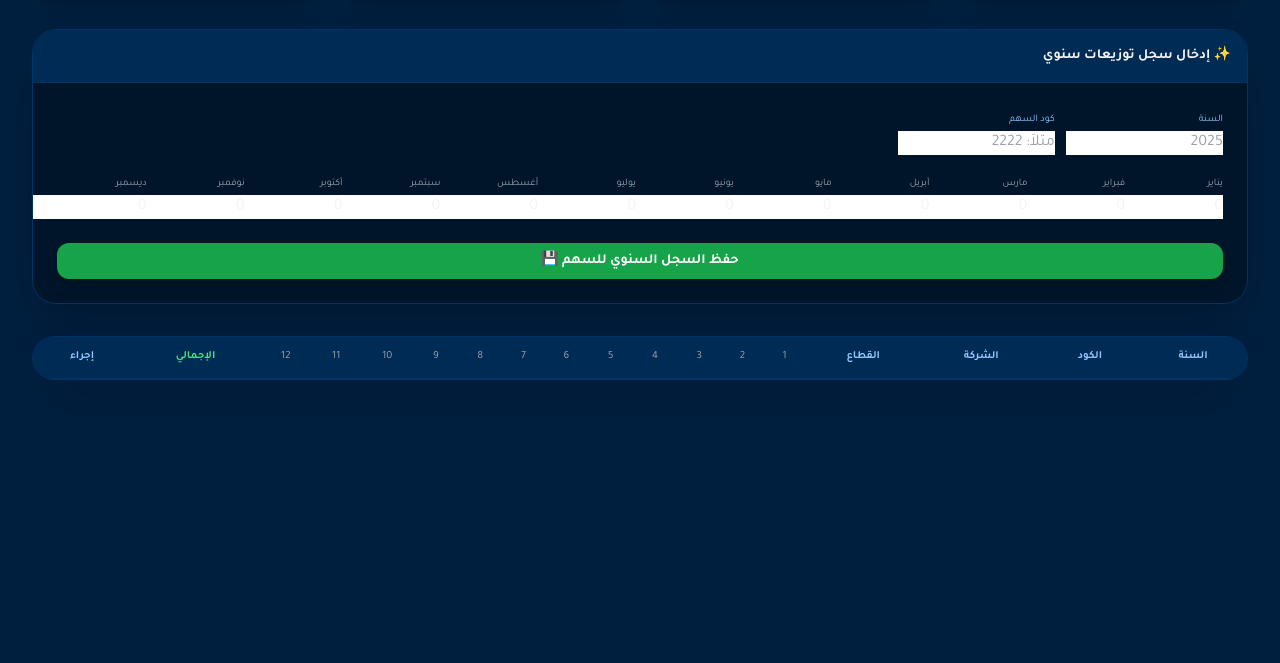
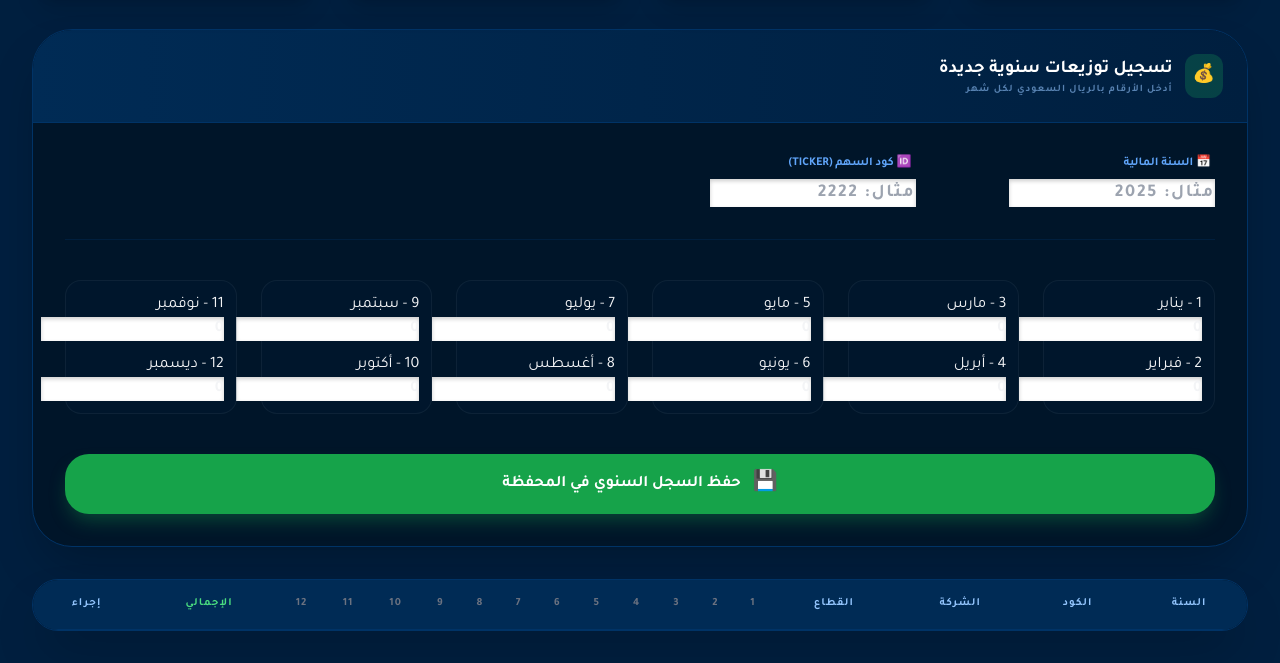
Before and after one commit to radwane71/Retirement, a plain HTML site: page dividends.html in a window 1280 px wide. Shown: the part 250-913 px from the top of the page. Before the commit the page ends 800 px from the top, so only its background shows below. Drawn offline with nearby package versions, Linux system fonts and the light colour scheme.

Commit message:
Update dividends.html

```diff
--- a/dividends.html
+++ b/dividends.html
@@ -22,7 +22,17 @@
     <style>
         @import url('https://fonts.googleapis.com/css2?family=Tajawal:wght@400;500;700&display=swap');
         body { font-family: 'Tajawal', sans-serif; background-color: #001f3f; color: #f3f4f6; }
-        .input-style { @apply bg-navy-800 border border-navy-600 rounded-xl p-2 text-xs focus:border-blue-500 outline-none text-white w-full; }
+
+        /* تحسين استايل الحقول ليكون النص واضحاً جداً */
+        .input-premium {
+            @apply bg-navy-800 border border-navy-600 rounded-2xl p-3 text-sm text-white w-full transition-all duration-300;
+            box-shadow: inset 0 2px 4px rgba(0,0,0,0.2);
+        }
+        .input-premium:focus {
+            @apply border-blue-500 bg-navy-700 ring-2 ring-blue-500/20 outline-none;
+        }
+        .month-label { @apply text-[11px] font-bold text-blue-300/70 mb-1 block mr-1 uppercase tracking-tighter; }
+
         ::-webkit-scrollbar { width: 6px; height: 6px; }
         ::-webkit-scrollbar-thumb { background: #003366; border-radius: 10px; }
     </style>
@@ -31,8 +41,8 @@
 
     <nav class="bg-navy-900 border-b border-navy-600 p-4 mb-8 flex flex-col md:flex-row justify-between items-center rounded-2xl shadow-2xl">
         <div class="flex items-center gap-3 mb-4 md:mb-0">
-            <div class="bg-blue-600 p-2 rounded-lg text-xl">💼</div>
-            <h1 class="text-2xl font-bold text-white uppercase tracking-wider">Retirement <span class="text-blue-400 font-light">Hub</span></h1>
+            <div class="bg-blue-600 p-2 rounded-lg text-xl shadow-lg">💼</div>
+            <h1 class="text-2xl font-bold text-white uppercase tracking-wider">Retirement <span class="text-blue-400 font-light text-lg">Hub</span></h1>
         </div>
         <div class="flex flex-wrap justify-center gap-4 text-sm font-medium">
             <a href="index.html" class="px-4 py-2 hover:text-blue-400 transition">الرئيسية 🏠</a>
@@ -43,85 +53,121 @@
 
     <div class="grid grid-cols-1 md:grid-cols-4 gap-6 mb-8">
         <div class="bg-navy-700 p-6 rounded-3xl border border-navy-600 shadow-xl">
-            <p class="text-green-400 text-xs font-bold mb-1">إجمالي التوزيعات التراكمية 💰</p>
+            <p class="text-green-400 text-xs font-bold mb-1 uppercase tracking-widest">إجمالي التوزيعات التراكمية 💰</p>
             <h3 class="text-3xl font-black text-white" id="stat-total-all">0.00</h3>
         </div>
         <div class="bg-navy-700 p-6 rounded-3xl border border-navy-600 shadow-xl">
-            <p class="text-blue-300 text-xs font-bold mb-1">توزيعات عام 2025 📅</p>
+            <p class="text-blue-300 text-xs font-bold mb-1 uppercase tracking-widest">توزيعات عام 2025 📅</p>
             <h3 class="text-2xl font-bold text-white" id="stat-total-2025">0.00</h3>
         </div>
         <div class="bg-navy-700 p-6 rounded-3xl border border-navy-600 shadow-xl text-center flex flex-col justify-center">
-            <p class="text-amber-400 text-xs font-bold mb-2">🏆 أفضل الشركات توزيعاً</p>
-            <ul id="top-payers-list" class="text-[10px] space-y-1">
-                </ul>
+            <p class="text-amber-400 text-[10px] font-black mb-2 uppercase tracking-widest">🏆 أفضل الشركات توزيعاً</p>
+            <ul id="top-payers-list" class="text-[11px] space-y-1 font-bold"></ul>
         </div>
         <div class="bg-navy-700 p-6 rounded-3xl border border-navy-600 shadow-xl flex items-center justify-center">
             <div id="alert-summary" class="text-center">
-                <span class="text-gray-400 text-xs">حالة المحفظة</span>
-                <p class="text-green-400 font-bold">مستقرة ✅</p>
+                <span class="text-gray-400 text-[10px] uppercase font-bold tracking-widest">حالة المحفظة</span>
+                <p class="text-green-400 font-black text-lg">مستقرة ✅</p>
             </div>
         </div>
     </div>
 
     <div id="alerts-container" class="mb-8 hidden">
-        <div class="bg-red-500/10 border border-red-500/50 rounded-2xl p-4 shadow-lg animate-pulse">
-            <h3 class="text-red-400 font-bold mb-2 flex items-center gap-2 text-sm">⚠️ إنذار انخفاض التوزيعات المتتالي</h3>
-            <ul id="alerts-list" class="text-xs text-red-200 space-y-1 list-disc list-inside"></ul>
+        <div class="bg-red-500/10 border border-red-500/30 rounded-3xl p-5 shadow-2xl animate-pulse">
+            <h3 class="text-red-400 font-black mb-2 flex items-center gap-2 text-sm uppercase tracking-tighter">⚠️ إنذار انخفاض التوزيعات المتتالي</h3>
+            <ul id="alerts-list" class="text-xs text-red-200 space-y-1 list-disc list-inside font-bold"></ul>
         </div>
     </div>
 
-    <div class="bg-navy-900 border border-navy-600 rounded-3xl shadow-2xl overflow-hidden mb-8">
-        <div class="bg-navy-700 p-4 border-b border-navy-600">
-            <h2 class="font-bold text-sm">✨ إدخال سجل توزيعات سنوي</h2>
+    <div class="bg-navy-900 border border-navy-600 rounded-[2.5rem] shadow-2xl overflow-hidden mb-8">
+        <div class="bg-gradient-to-r from-navy-700 to-navy-800 p-6 border-b border-navy-600 flex justify-between items-center">
+            <div class="flex items-center gap-3">
+                <div class="bg-green-500/20 p-2 rounded-xl text-green-400 text-lg">💰</div>
+                <div>
+                    <h2 class="font-black text-lg text-white">تسجيل توزيعات سنوية جديدة</h2>
+                    <p class="text-[10px] text-blue-300/60 font-bold uppercase tracking-widest">أدخل الأرقام بالريال السعودي لكل شهر</p>
+                </div>
+            </div>
         </div>
-        <div class="p-6">
-            <div class="grid grid-cols-2 md:grid-cols-4 lg:grid-cols-7 gap-3 mb-4">
-                <div class="col-span-1"><label class="text-[10px] text-blue-300">السنة</label><input type="number" id="yearIn" placeholder="2025" class="input-style"></div>
-                <div class="col-span-1"><label class="text-[10px] text-blue-300">كود السهم</label><input type="text" id="tickerIn" placeholder="مثلاً: 2222" class="input-style"></div>
-                <div class="col-span-5 hidden lg:block"></div> </div>
-            <div class="grid grid-cols-4 md:grid-cols-6 lg:grid-cols-12 gap-2">
-                <div><label class="text-[10px] text-gray-400">يناير</label><input type="number" id="m1" value="0" class="input-style"></div>
-                <div><label class="text-[10px] text-gray-400">فبراير</label><input type="number" id="m2" value="0" class="input-style"></div>
-                <div><label class="text-[10px] text-gray-400">مارس</label><input type="number" id="m3" value="0" class="input-style"></div>
-                <div><label class="text-[10px] text-gray-400">أبريل</label><input type="number" id="m4" value="0" class="input-style"></div>
-                <div><label class="text-[10px] text-gray-400">مايو</label><input type="number" id="m5" value="0" class="input-style"></div>
-                <div><label class="text-[10px] text-gray-400">يونيو</label><input type="number" id="m6" value="0" class="input-style"></div>
-                <div><label class="text-[10px] text-gray-400">يوليو</label><input type="number" id="m7" value="0" class="input-style"></div>
-                <div><label class="text-[10px] text-gray-400">أغسطس</label><input type="number" id="m8" value="0" class="input-style"></div>
-                <div><label class="text-[10px] text-gray-400">سبتمبر</label><input type="number" id="m9" value="0" class="input-style"></div>
-                <div><label class="text-[10px] text-gray-400">أكتوبر</label><input type="number" id="m10" value="0" class="input-style"></div>
-                <div><label class="text-[10px] text-gray-400">نوفمبر</label><input type="number" id="m11" value="0" class="input-style"></div>
-                <div><label class="text-[10px] text-gray-400">ديسمبر</label><input type="number" id="m12" value="0" class="input-style"></div>
+
+        <div class="p-8">
+            <div class="flex flex-col md:flex-row gap-6 mb-10 pb-8 border-b border-navy-700/50">
+                <div class="flex-1">
+                    <label class="text-xs font-black text-blue-400 mb-2 flex items-center gap-2 pr-1 uppercase">
+                        📅 السنة المالية
+                    </label>
+                    <input type="number" id="yearIn" placeholder="مثال: 2025" class="input-premium text-lg font-black tracking-widest">
+                </div>
+                <div class="flex-1">
+                    <label class="text-xs font-black text-blue-400 mb-2 flex items-center gap-2 pr-1 uppercase">
+                        🆔 كود السهم (Ticker)
+                    </label>
+                    <input type="text" id="tickerIn" placeholder="مثال: 2222" class="input-premium text-lg font-black tracking-widest">
+                </div>
+                <div class="hidden lg:block flex-[2]"></div> </div>
+
+            <div class="grid grid-cols-2 md:grid-cols-4 lg:grid-cols-6 gap-6">
+                <div class="space-y-3 bg-navy-800/20 p-3 rounded-2xl border border-white/5">
+                    <div><label class="month-label">1 - يناير</label><input type="number" id="m1" value="0" class="input-premium font-bold"></div>
+                    <div><label class="month-label">2 - فبراير</label><input type="number" id="m2" value="0" class="input-premium font-bold"></div>
+                </div>
+                <div class="space-y-3 bg-navy-800/20 p-3 rounded-2xl border border-white/5">
+                    <div><label class="month-label">3 - مارس</label><input type="number" id="m3" value="0" class="input-premium font-bold"></div>
+                    <div><label class="month-label">4 - أبريل</label><input type="number" id="m4" value="0" class="input-premium font-bold"></div>
+                </div>
+                <div class="space-y-3 bg-navy-800/20 p-3 rounded-2xl border border-white/5">
+                    <div><label class="month-label">5 - مايو</label><input type="number" id="m5" value="0" class="input-premium font-bold"></div>
+                    <div><label class="month-label">6 - يونيو</label><input type="number" id="m6" value="0" class="input-premium font-bold"></div>
+                </div>
+                <div class="space-y-3 bg-navy-800/20 p-3 rounded-2xl border border-white/5">
+                    <div><label class="month-label">7 - يوليو</label><input type="number" id="m7" value="0" class="input-premium font-bold"></div>
+                    <div><label class="month-label">8 - أغسطس</label><input type="number" id="m8" value="0" class="input-premium font-bold"></div>
+                </div>
+                <div class="space-y-3 bg-navy-800/20 p-3 rounded-2xl border border-white/5">
+                    <div><label class="month-label">9 - سبتمبر</label><input type="number" id="m9" value="0" class="input-premium font-bold"></div>
+                    <div><label class="month-label">10 - أكتوبر</label><input type="number" id="m10" value="0" class="input-premium font-bold"></div>
+                </div>
+                <div class="space-y-3 bg-navy-800/20 p-3 rounded-2xl border border-white/5">
+                    <div><label class="month-label">11 - نوفمبر</label><input type="number" id="m11" value="0" class="input-premium font-bold"></div>
+                    <div><label class="month-label">12 - ديسمبر</label><input type="number" id="m12" value="0" class="input-premium font-bold"></div>
+                </div>
             </div>
-            <button onclick="addDividend()" class="mt-6 w-full bg-green-600 hover:bg-green-500 text-white font-bold py-2 rounded-xl shadow-lg transition-transform active:scale-95 text-sm">حفظ السجل السنوي للسهم 💾</button>
+
+            <div class="mt-10">
+                <button onclick="addDividend()" class="w-full bg-green-600 hover:bg-green-500 text-white font-black py-4 rounded-[1.5rem] shadow-[0_10px_20px_-5px_rgba(22,163,74,0.4)] transition-all duration-300 transform active:scale-[0.98] flex items-center justify-center gap-3">
+                    <span class="text-xl">💾</span> حفظ السجل السنوي في المحفظة
+                </button>
+            </div>
         </div>
     </div>
 
-    <div class="bg-navy-900 border border-navy-600 rounded-3xl shadow-2xl overflow-hidden">
+    <div class="bg-navy-900 border border-navy-600 rounded-[2rem] shadow-2xl overflow-hidden">
         <div class="overflow-x-auto">
             <table class="w-full text-center text-[11px]">
                 <thead>
-                    <tr class="bg-navy-700 text-blue-300 border-b border-navy-600">
-                        <th class="p-3">السنة</th>
-                        <th class="p-3">الكود</th>
-                        <th class="p-3">الشركة</th>
-                        <th class="p-3">القطاع</th>
-                        <th class="p-2 text-gray-400 font-light">1</th><th class="p-2 text-gray-400 font-light">2</th><th class="p-2 text-gray-400 font-light">3</th>
-                        <th class="p-2 text-gray-400 font-light">4</th><th class="p-2 text-gray-400 font-light">5</th><th class="p-2 text-gray-400 font-light">6</th>
-                        <th class="p-2 text-gray-400 font-light">7</th><th class="p-2 text-gray-400 font-light">8</th><th class="p-2 text-gray-400 font-light">9</th>
-                        <th class="p-2 text-gray-400 font-light">10</th><th class="p-2 text-gray-400 font-light">11</th><th class="p-2 text-gray-400 font-light">12</th>
-                        <th class="p-3 font-bold text-green-400">الإجمالي</th>
-                        <th class="p-3">إجراء</th>
+                    <tr class="bg-navy-700 text-blue-300 border-b border-navy-600 uppercase font-black tracking-widest">
+                        <th class="p-4">السنة</th>
+                        <th class="p-4">الكود</th>
+                        <th class="p-4">الشركة</th>
+                        <th class="p-4">القطاع</th>
+                        <th class="p-2 text-gray-500">1</th><th class="p-2 text-gray-500">2</th><th class="p-2 text-gray-500">3</th>
+                        <th class="p-2 text-gray-500">4</th><th class="p-2 text-gray-500">5</th><th class="p-2 text-gray-500">6</th>
+                        <th class="p-2 text-gray-500">7</th><th class="p-2 text-gray-500">8</th><th class="p-2 text-gray-500">9</th>
+                        <th class="p-2 text-gray-500">10</th><th class="p-2 text-gray-500">11</th><th class="p-2 text-gray-500">12</th>
+                        <th class="p-4 text-green-400">الإجمالي</th>
+                        <th class="p-4">إجراء</th>
                     </tr>
                 </thead>
-                <tbody id="divTableBody" class="divide-y divide-navy-600">
-                    </tbody>
+                <tbody id="divTableBody" class="divide-y divide-navy-600 font-medium"></tbody>
             </table>
         </div>
     </div>
 
     <script>
-        // تحميل البيانات من LocalStorage
+        // ==========================================
+        // كافة الأكواد البرمجية أدناه بقيت كما هي لضمان استقرار الوظائف
+        // ==========================================
+
         let records = JSON.parse(localStorage.getItem('myDividends')) || [];
 
         const renderDividends = () => {
@@ -130,7 +176,7 @@
 
             let totalAll = 0, total2025 = 0;
             const companyTotals = {};
-            const companyHistory = {}; // لتعقب التخفيضات
+            const companyHistory = {};
 
             records.sort((a, b) => b.year - a.year).forEach((rec, idx) => {
                 const company = tickersMap[rec.ticker] || { name: "غير مسجل", sector: "غير محدد" };
@@ -139,45 +185,39 @@
                 totalAll += rowSum;
                 if(rec.year == 2025) total2025 += rowSum;
 
-                // للترتيب
                 companyTotals[rec.ticker] = (companyTotals[rec.ticker] || 0) + rowSum;
 
-                // لتاريخ التوزيعات (نستبعد الأصفار)
                 if(!companyHistory[rec.ticker]) companyHistory[rec.ticker] = [];
                 rec.payouts.forEach(p => { if(p > 0) companyHistory[rec.ticker].push(p); });
 
                 let monthsHtml = '';
                 rec.payouts.forEach(val => {
-                    monthsHtml += `<td class="p-2 ${val > 0 ? 'text-green-400 font-bold' : 'text-gray-700'}">${val > 0 ? val : '-'}</td>`;
+                    monthsHtml += `<td class="p-2 ${val > 0 ? 'text-green-400 font-black' : 'text-gray-700'}">${val > 0 ? val.toFixed(2) : '-'}</td>`;
                 });
 
                 tableBody.innerHTML += `
-                    <tr class="hover:bg-navy-800 transition">
-                        <td class="p-3 font-bold">${rec.year}</td>
-                        <td class="p-3 text-blue-400 font-mono">${rec.ticker}</td>
-                        <td class="p-3 text-white font-bold">${company.name}</td>
-                        <td class="p-3 text-gray-500 text-[9px]">${company.sector}</td>
+                    <tr class="hover:bg-navy-800/50 transition-colors">
+                        <td class="p-4 font-black text-gray-300">${rec.year}</td>
+                        <td class="p-4 text-blue-400 font-black tracking-tighter">${rec.ticker}</td>
+                        <td class="p-4 text-white font-black text-xs">${company.name}</td>
+                        <td class="p-4 text-gray-500 text-[10px] font-bold">${company.sector}</td>
                         ${monthsHtml}
-                        <td class="p-3 font-bold text-green-400 bg-navy-800/40">${rowSum.toFixed(2)}</td>
-                        <td class="p-3"><button onclick="deleteRecord(${idx})" class="text-red-500 hover:scale-110 transition">🗑️</button></td>
+                        <td class="p-4 font-black text-green-400 bg-navy-800/30 text-[12px]">${rowSum.toFixed(2)}</td>
+                        <td class="p-4"><button onclick="deleteRecord(${idx})" class="text-red-500 hover:scale-125 transition-transform">🗑️</button></td>
                     </tr>
                 `;
             });
 
-            // تحديث الإحصائيات العلوية
             document.getElementById('stat-total-all').innerText = totalAll.toLocaleString(undefined, {minimumFractionDigits: 2});
             document.getElementById('stat-total-2025').innerText = total2025.toLocaleString(undefined, {minimumFractionDigits: 2});
 
-            // تحديث قائمة أفضل الموزعين
             const topList = document.getElementById('top-payers-list');
             topList.innerHTML = '';
             Object.entries(companyTotals).sort((a,b) => b[1] - a[1]).slice(0,3).forEach(([t, amt]) => {
-                topList.innerHTML += `<li>${tickersMap[t]?.name || t}: <span class="text-green-400">${amt.toFixed(2)}</span></li>`;
+                topList.innerHTML += `<li>${tickersMap[t]?.name || t}: <span class="text-green-400 font-black">${amt.toFixed(2)}</span></li>`;
             });
 
-            // فحص الإنذارات
             checkAlerts(companyHistory);
-
             localStorage.setItem('myDividends', JSON.stringify(records));
         };
 
@@ -191,28 +231,27 @@
             Object.entries(historyMap).forEach(([ticker, history]) => {
                 if (history.length >= 4) {
                     const last4 = history.slice(-4);
-                    // فحص انخفاض متتالي 3 مرات (4 نقاط)
                     if (last4[0] > last4[1] && last4[1] > last4[2] && last4[2] > last4[3]) {
                         hasAlert = true;
                         const name = tickersMap[ticker]?.name || ticker;
-                        list.innerHTML += `<li>السهم <strong>(${name})</strong> خفض توزيعه 3 مرات متتالية: [${last4.join(' ← ')}]</li>`;
+                        list.innerHTML += `<li class="font-black italic">السهم (${name}) خفض توزيعه 3 مرات متتالية: [${last4.join(' ← ')}]</li>`;
                     }
                 }
             });
 
             if(hasAlert) {
                 container.classList.remove('hidden');
-                summary.innerHTML = `<span class="text-red-400 text-xs">تحذير ⚠️</span><p class="text-red-500 font-bold">تخفيض توزيعات!</p>`;
+                summary.innerHTML = `<span class="text-red-400 text-[10px] uppercase font-bold tracking-widest">تحذير ⚠️</span><p class="text-red-500 font-black">تخفيض توزيعات!</p>`;
             } else {
                 container.classList.add('hidden');
-                summary.innerHTML = `<span class="text-gray-400 text-xs">حالة المحفظة</span><p class="text-green-400 font-bold">مستقرة ✅</p>`;
+                summary.innerHTML = `<span class="text-gray-400 text-[10px] uppercase font-bold tracking-widest">حالة المحفظة</span><p class="text-green-400 font-black">مستقرة ✅</p>`;
             }
         };
 
         const addDividend = () => {
             const year = document.getElementById('yearIn').value;
             const ticker = document.getElementById('tickerIn').value.trim();
-            if(!year || !ticker) return alert("فضلاً أدخل السنة والكود");
+            if(!year || !ticker) return alert("يا رضوان، فضلاً أدخل السنة والكود أولاً!");
 
             const payouts = [];
             for(let i=1; i<=12; i++) { payouts.push(parseFloat(document.getElementById('m'+i).value) || 0); }
@@ -220,19 +259,17 @@
             records.push({ year: parseInt(year), ticker, payouts });
             renderDividends();
 
-            // تصغير القيم للإدخال القادم
             document.getElementById('tickerIn').value = '';
             for(let i=1; i<=12; i++) { document.getElementById('m'+i).value = 0; }
         };
 
         const deleteRecord = (idx) => {
-            if(confirm('حذف هذا السجل السنوي؟')) {
+            if(confirm('هل أنت متأكد من حذف هذا السجل السنوي؟')) {
                 records.splice(idx, 1);
                 renderDividends();
             }
         };
 
-        // التشغيل الأول
         renderDividends();
     </script>
 </body>
```
